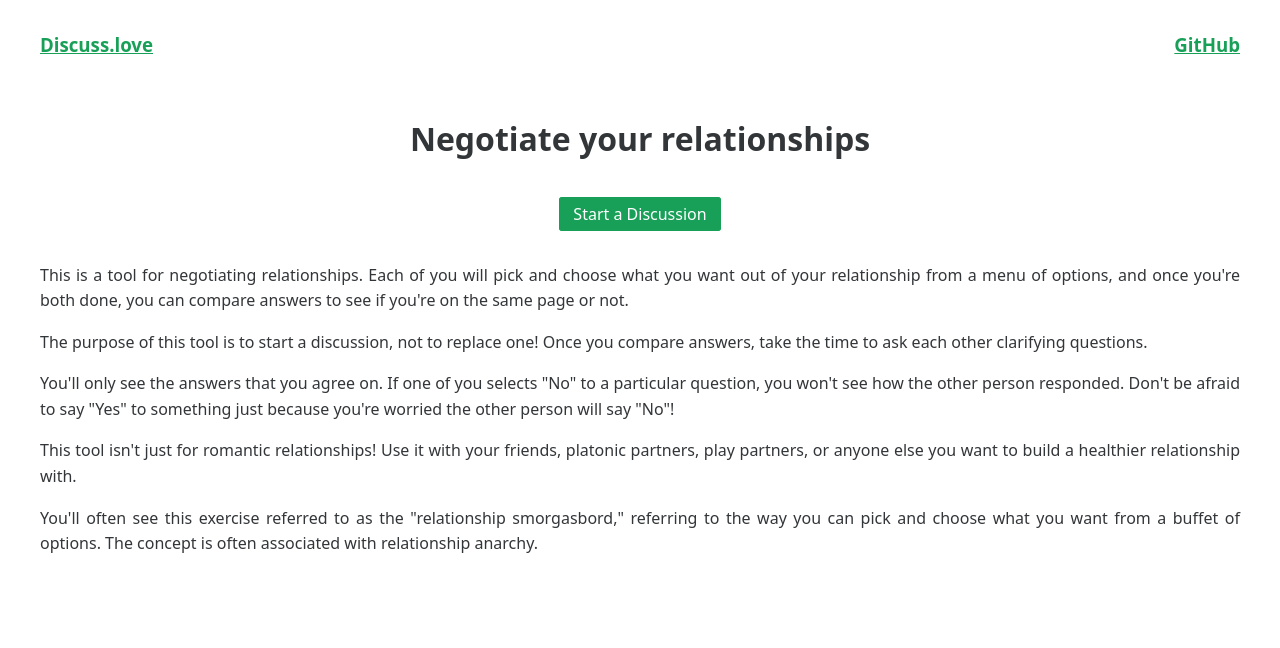
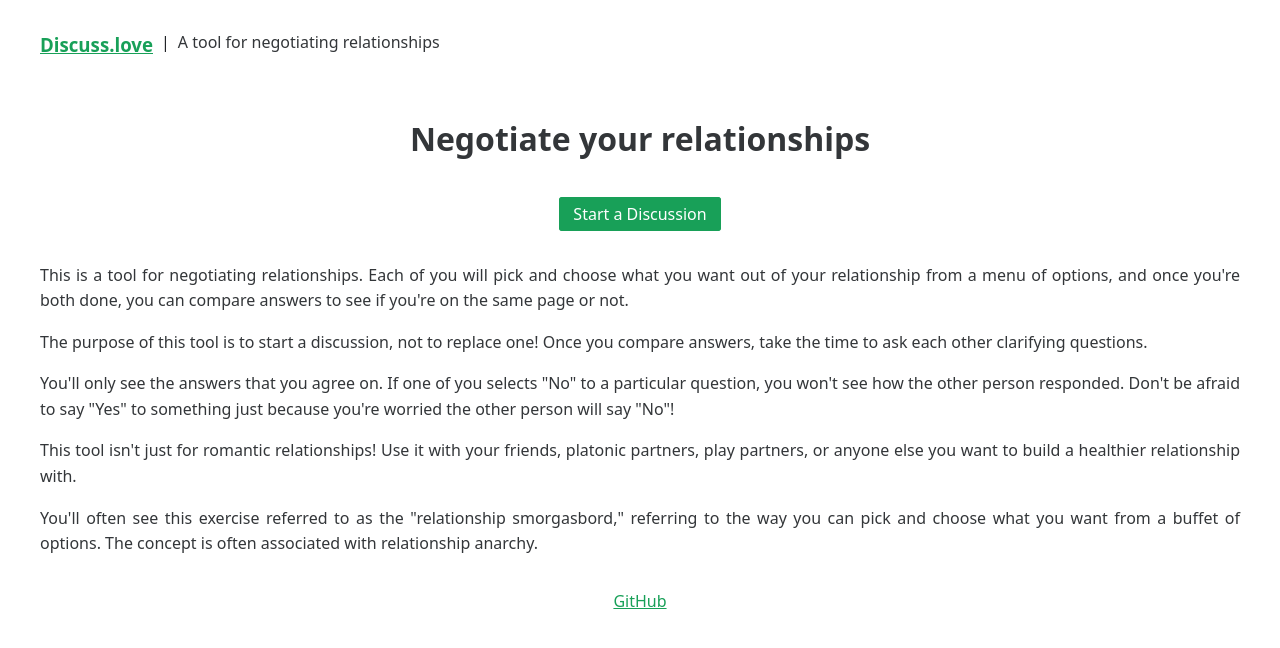
Before and after one commit to justlark/discuss.love, a Vue app in the folder client/: page / in a window 1280 px wide. Shown: the top 648 px of the page. Built offline with nearby package versions, Linux system fonts and the light colour scheme.

Commit message:
Remove GitHub link from nav header

```diff
--- a/client/src/components/TopNav.vue
+++ b/client/src/components/TopNav.vue
@@ -1,5 +1,5 @@
 <script setup lang="ts">
-import { NFlex } from "naive-ui";
+import { NFlex, NText } from "naive-ui";
 import NavLink from "@/components/NavLink.vue";
 import { RouterView } from "vue-router";
 </script>
@@ -7,11 +7,10 @@ import { RouterView } from "vue-router";
 <template>
   <header>
     <nav>
-      <n-flex justify="space-between">
+      <n-flex size="small">
         <nav-link to="/" size="large">Discuss.love</nav-link>
-        <nav-link to="https://github.com/justlark/discuss.love" target="_blank" size="large"
-          >GitHub</nav-link
-        >
+        <n-text depth="1">|</n-text>
+        <n-text depth="2">A tool for negotiating relationships</n-text>
       </n-flex>
     </nav>
   </header>
--- a/client/src/views/HomeView.vue
+++ b/client/src/views/HomeView.vue
@@ -1,6 +1,7 @@
 <script setup lang="ts">
 import { NButton } from "naive-ui";
 import { useRouter } from "vue-router";
+import NavLink from "@/components/NavLink.vue";
 
 const router = useRouter();
 
@@ -38,6 +39,9 @@ const navigateStart = () => {
       way you can pick and choose what you want from a buffet of options. The concept is often
       associated with relationship anarchy.
     </p>
+    <p class="callout-link">
+      <nav-link to="https://github.com/justlark/discuss.love" target="_blank">GitHub</nav-link>
+    </p>
   </main>
 </template>
 
@@ -55,6 +59,11 @@ const navigateStart = () => {
   margin-bottom: 2rem;
 }
 
+.callout-link {
+  text-align: center;
+  margin-top: 2rem;
+}
+
 p {
   text-align: justify;
 }
```
